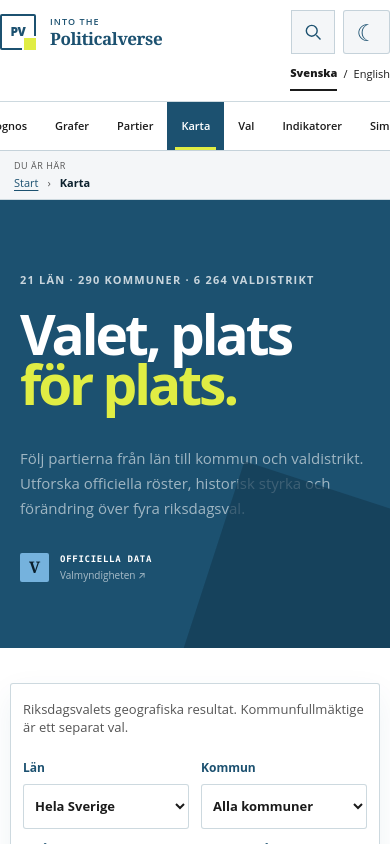
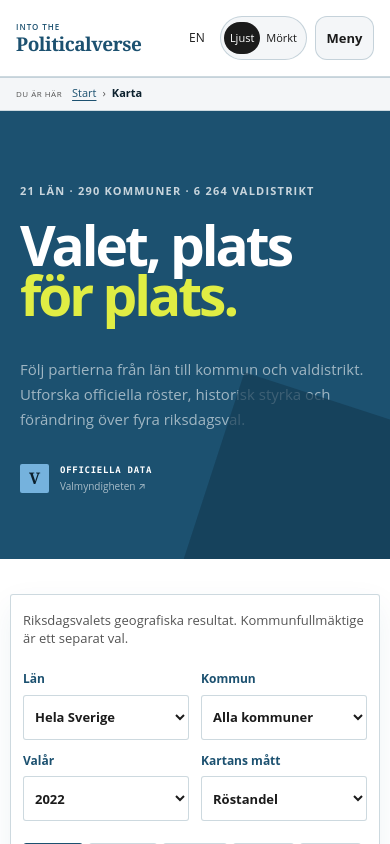
Before and after one commit to willrydh/Into-The-Politicalverse, a Next.js app: page /maps in a window 390 px wide. Shown: the top 844 px of the page. Built offline with nearby package versions, Linux system fonts and the light colour scheme.

Commit message:
fix: replace crowded mobile tabs with compact menu (#12)
Co-authored-by: William Rydh <williamrydh@gmail.com>

```diff
--- a/app/globals.css
+++ b/app/globals.css
@@ -1485,8 +1485,49 @@ button { color: inherit; }
 [data-theme="dark"] .classification-badge { border-color:#8b7592; }
 [data-theme="dark"] .local-missing-key { background:repeating-linear-gradient(45deg,#243744 0 3px,#5b7382 3px 4px); }
 @media (max-width:1100px) { .theme-toggle__label { display:none; } }
-@media (max-width:600px) {
-  .site-header__utility-inner { flex-wrap:wrap; gap:8px; padding:10px 0; }
-  .site-header__utility-inner .wordmark { margin-right:auto; }
-  .site-header__utility-inner .language-switcher { width:100%; justify-content:flex-end; margin-top:-5px; }
-}
+/* Mobile navigation is a disclosure: the full navigation stays vertically
+   readable, with its own scroll area on short screens. */
+.header-menu-button, .primary-nav__icon, .primary-nav__mobile-only,
+.language-switcher__short, .theme-toggle__options { display: none; }
+@media (max-width: 980px) {
+  .site-header__utility-inner { width:100%; min-height:76px; padding:10px 16px; gap:8px; flex-wrap:nowrap; }
+  .site-header__utility-inner .wordmark { margin-right:auto; gap:8px; min-width:0; }
+  .site-header .wordmark__mark { display:none; }
+  .site-header .wordmark__text small { font-size:8px; }
+  .site-header .wordmark__text strong { font-size:19px; }
+  .site-header .header-search { display:none; }
+  .site-header__utility-inner .language-switcher { order:1; width:auto; margin:0; gap:0; font-size:12px; }
+  .language-switcher__full, .language-switcher > span, .language-switcher a[aria-current="page"] { display:none; }
+  .language-switcher__short { display:inline; }
+  .language-switcher a { display:grid; place-items:center; min-height:44px; min-width:30px; padding:0 4px; }
+  .site-header .theme-toggle { order:2; padding:3px; gap:0; border-radius:24px; min-height:44px; color:var(--ink); background:var(--paper); }
+  .site-header .theme-toggle__moon, .site-header .theme-toggle__sun, .site-header .theme-toggle__label { display:none; }
+  .theme-toggle__options { display:flex; align-items:center; gap:0; font-size:11px; }
+  .theme-toggle__options span { padding:8px 6px; border-radius:20px; }
+  [data-theme-option="light"] { background:var(--ink); color:var(--surface); }
+  [data-theme="dark"] [data-theme-option="light"] { background:transparent; color:inherit; }
+  [data-theme="dark"] [data-theme-option="dark"] { background:var(--ink); color:var(--surface); }
+  .header-menu-button { order:3; display:block; flex-shrink:0; min-height:44px; min-width:59px; border:1px solid var(--line); border-radius:12px; padding:10px; background:var(--paper); color:var(--ink); font-size:13px; font-weight:650; cursor:pointer; }
+  .header-menu-button[aria-expanded="true"] { background:var(--brand-surface); color:var(--white); }
+  .site-header__navigation { display:none; position:absolute; top:calc(100% + 6px); left:12px; right:12px; border:1px solid var(--line); border-radius:18px; background:var(--surface); box-shadow:0 14px 40px rgba(0,0,0,.18); overflow:hidden; }
+  .site-header[data-menu-open="true"] .site-header__navigation { display:block; }
+  .site-header__navigation-inner { width:100%; min-height:0; padding:0; }
+  .primary-nav { display:flex; flex-direction:column; width:100%; min-height:0; max-height:calc(100vh - var(--site-header-height,110px) - 24px); max-height:calc(100dvh - var(--site-header-height,110px) - 24px); padding:10px; overflow-x:hidden; overflow-y:auto; overscroll-behavior:contain; scrollbar-width:thin; }
+  .primary-nav__link { display:flex; align-items:center; justify-content:flex-start; gap:16px; min-height:50px; min-width:0; padding:10px 16px; border-radius:10px; font-size:16px; font-weight:500; }
+  .primary-nav__icon { display:block; flex-shrink:0; }
+  .primary-nav__link::after { display:none; }
+  .primary-nav__link.is-active { box-shadow:inset 4px 0 0 var(--acid); }
+  .primary-nav__mobile-only { display:flex; }
+  .primary-nav__mobile-only:first-child { border-bottom:1px solid var(--line); border-radius:0; margin-bottom:4px; font-size:14px; color:var(--muted); }
+  .header-cycle { display:none; }
+  .site-location__inner { display:flex; align-items:baseline; gap:10px; width:100%; min-height:32px; padding:7px 16px; font-size:11px; }
+  .site-location__label { display:block; margin:0; font-size:8px; }
+  .site-location ol { gap:3px 6px; }
+  .site-location li { gap:6px; }
+}
+@media (max-width:360px) {
+  .site-header__utility-inner { gap:4px; padding:10px 10px; }
+  .site-header .wordmark__text strong { font-size:16px; }
+  .theme-toggle__options span { padding:8px 5px; }
+  .header-menu-button { min-width:54px; padding:8px; }
+}
--- a/components/language-switcher.tsx
+++ b/components/language-switcher.tsx
@@ -12,8 +12,8 @@ export function LanguageSwitcher() {
   const route = path.replace(/^\/en(?=\/|$)/, "").replace(/^\//, "").replace(/\/$/, "");
   const destination = (ROUTES as readonly string[]).includes(route) ? path : "/";
   return <nav className="language-switcher" aria-label={locale === "sv" ? "Språk" : "Language"}>
-    <a data-language-switch="true" href={`${base}${localizedHref(destination, "sv")}${["maps", "search", "parties"].includes(route) ? query : ""}`} hrefLang="sv" lang="sv" aria-current={locale === "sv" ? "page" : undefined}>Svenska</a>
+    <a data-language-switch="true" href={`${base}${localizedHref(destination, "sv")}${["maps", "search", "parties"].includes(route) ? query : ""}`} hrefLang="sv" lang="sv" aria-label="Svenska" aria-current={locale === "sv" ? "page" : undefined}><span className="language-switcher__full">Svenska</span><span className="language-switcher__short" aria-hidden="true">SV</span></a>
     <span aria-hidden="true">/</span>
-    <a data-language-switch="true" href={`${base}${localizedHref(destination, "en")}${["maps", "search", "parties"].includes(route) ? query : ""}`} hrefLang="en" lang="en" aria-current={locale === "en" ? "page" : undefined}>English</a>
+    <a data-language-switch="true" href={`${base}${localizedHref(destination, "en")}${["maps", "search", "parties"].includes(route) ? query : ""}`} hrefLang="en" lang="en" aria-label="English" aria-current={locale === "en" ? "page" : undefined}><span className="language-switcher__full">English</span><span className="language-switcher__short" aria-hidden="true">EN</span></a>
   </nav>;
 }
--- a/components/site-header.tsx
+++ b/components/site-header.tsx
@@ -1,5 +1,5 @@
 "use client";
-import { useEffect, useRef } from "react";
+import { useEffect, useRef, useState } from "react";
 import { Localize, useLocale } from "@/components/localize";
 import Link from "next/link";
 import { usePathname } from "next/navigation";
@@ -22,6 +22,23 @@ const NAVIGATION = [
   { href: "/simulator", label: "Simulator" },
 ];
 
+function NavigationIcon({ href }: { href: string }) {
+  const paths: Record<string, string> = {
+    "/": "m3 10 9-7 9 7v11h-6v-8H9v8H3Z",
+    "/valnatt": "M12 3a9 9 0 1 0 9 9M12 3v9l6 3M16 3h5v5",
+    "/forecasts": "M3 18 9 12l4 3 8-11M15 4h6v6",
+    "/charts": "M4 21V12M12 21V7M20 21V3",
+    "/parties": "M5 9a3 3 0 1 0 0-6 3 3 0 0 0 0 6M19 9a3 3 0 1 0 0-6 3 3 0 0 0 0 6M1 21v-6a4 4 0 0 1 8 0v6M15 21v-6a4 4 0 0 1 8 0v6",
+    "/maps": "m2 5 6-3 8 3 6-3v17l-6 3-8-3-6 3ZM8 2v17M16 5v17",
+    "/elections": "M4 7h16v14H4ZM8 3l3 3 6-5M8 11h8",
+    "/indicators": "M3 7h18M3 17h18M8 3v8M16 13v8",
+    "/simulator": "M9 2h6M10 2v7L4 20h16L14 9V2M7 15h10",
+    "/sources": "M5 3h11l4 4v14H5ZM15 3v5h5M8 12h9M8 16h9",
+    "/search": "M10 3a7 7 0 1 0 0 14 7 7 0 0 0 0-14M15 15l6 6",
+  };
+  return <svg className="primary-nav__icon" width="22" height="22" viewBox="0 0 24 24" fill="none" stroke="currentColor" strokeWidth="1.5" strokeLinecap="round" strokeLinejoin="round" aria-hidden="true"><path d={paths[href] ?? paths["/charts"]} /></svg>;
+}
+
 export function SiteHeader() {
   const rawPathname = usePathname();
   const base = process.env.NEXT_PUBLIC_BASE_PATH ?? "";
@@ -30,7 +47,25 @@ export function SiteHeader() {
   const locale = useLocale();
   const query = useLocalQuery();
   const location = useSiteLocation();
-  const headerRef = useScrollHeader(rawPathname);
+  const [openOnPath, setOpenOnPath] = useState<string | null>(null);
+  const menuOpen = openOnPath === rawPathname;
+  const menuButton = useRef<HTMLButtonElement>(null);
+  const headerRef = useScrollHeader(rawPathname, menuOpen);
+  useEffect(() => {
+    if (!menuOpen) return;
+    const dismiss = (event: PointerEvent) => {
+      if (event.target instanceof Node && !headerRef.current?.contains(event.target)) setOpenOnPath(null);
+    };
+    const escape = (event: KeyboardEvent) => {
+      if (event.key === "Escape") { setOpenOnPath(null); menuButton.current?.focus(); }
+    };
+    const desktop = window.matchMedia("(min-width: 981px)");
+    const resize = () => { if (desktop.matches) setOpenOnPath(null); };
+    document.addEventListener("pointerdown", dismiss);
+    document.addEventListener("keydown", escape);
+    desktop.addEventListener("change", resize);
+    return () => { document.removeEventListener("pointerdown", dismiss); document.removeEventListener("keydown", escape); desktop.removeEventListener("change", resize); };
+  }, [menuOpen, headerRef]);
   const navigationRef = useRef<HTMLElement>(null);
   const page = [...NAVIGATION, { href: "/search", label: locale === "sv" ? "Sök" : "Search" }, { href: "/overview", label: locale === "sv" ? "Översikt" : "Overview" }, { href: "/sources", label: "Datakällor" }].find(item => item.href === pathname);
   const detail = location?.route === pathname && location.query === query ? location.crumbs : [];
@@ -47,7 +82,7 @@ export function SiteHeader() {
   }, [pathname]);
 
   return <Localize>{(
-    <header className="site-header" ref={headerRef}>
+    <header className="site-header" ref={headerRef} data-menu-open={menuOpen}>
       <div className="site-header__utility">
         <div className="site-header__utility-inner">
           <Link className="wordmark" href="/" aria-label="Into the Politicalverse, startsida">
@@ -57,19 +92,22 @@ export function SiteHeader() {
           <SearchTrigger />
           <ThemeToggle />
           <LanguageSwitcher />
+          <button ref={menuButton} className="header-menu-button" type="button" aria-expanded={menuOpen} aria-controls="site-navigation" onClick={() => setOpenOnPath(menuOpen ? null : rawPathname)}>{menuOpen ? (locale === "sv" ? "Stäng" : "Close") : (locale === "sv" ? "Meny" : "Menu")}</button>
         </div>
       </div>
-      <div className="site-header__navigation">
+      <div className="site-header__navigation" id="site-navigation">
         <div className="site-header__navigation-inner">
           <nav className="primary-nav" aria-label="Huvudnavigation" ref={navigationRef}>
+            <Link className="primary-nav__link primary-nav__mobile-only" href="/search/" onClick={() => setOpenOnPath(null)}><NavigationIcon href="/search" /><span>{locale === "sv" ? "Sök på hela sajten" : "Search the entire site"}</span></Link>
             {NAVIGATION.map((item) => {
               const active = item.href === "/" ? pathname === "/" : pathname === item.href || pathname.startsWith(item.href + "/");
               return (
-                <Link key={item.href} href={item.href} aria-current={active ? "page" : undefined} className={active ? "primary-nav__link is-active" : "primary-nav__link"}>
-                  {item.label}
+                <Link key={item.href} href={item.href} onClick={() => setOpenOnPath(null)} aria-current={active ? "page" : undefined} className={active ? "primary-nav__link is-active" : "primary-nav__link"}>
+                  <NavigationIcon href={item.href} /><span>{item.label}</span>
                 </Link>
               );
             })}
+            <Link className="primary-nav__link primary-nav__mobile-only" href="/sources/" onClick={() => setOpenOnPath(null)}><NavigationIcon href="/sources" /><span>{locale === "sv" ? "Datakällor" : "Data sources"}</span></Link>
           </nav>
           <div className="header-cycle"><span>Sverige</span><strong>Valet 2026</strong></div>
         </div>
--- a/components/theme-toggle.tsx
+++ b/components/theme-toggle.tsx
@@ -33,5 +33,5 @@ export function ThemeToggle() {
     const theme = dark ? "light" : "dark";
     try { localStorage.setItem(key, theme); } catch { /* The current page still changes if storage is unavailable. */ }
     apply(theme);
-  }}><span aria-hidden="true" className="theme-toggle__moon">☾</span><span aria-hidden="true" className="theme-toggle__sun">☀</span><span className="theme-toggle__label">{sv ? "Mörkt / ljust" : "Dark / light"}</span></button>;
+  }}><span aria-hidden="true" className="theme-toggle__moon">☾</span><span aria-hidden="true" className="theme-toggle__sun">☀</span><span className="theme-toggle__label">{sv ? "Mörkt / ljust" : "Dark / light"}</span><span className="theme-toggle__options" aria-hidden="true"><span data-theme-option="light">{sv ? "Ljust" : "Light"}</span><span data-theme-option="dark">{sv ? "Mörkt" : "Dark"}</span></span></button>;
 }
--- a/components/use-scroll-header.ts
+++ b/components/use-scroll-header.ts
@@ -2,7 +2,7 @@
 
 import { useEffect, useRef } from "react";
 
-export function useScrollHeader(pathname: string) {
+export function useScrollHeader(pathname: string, pinned = false) {
   const ref = useRef<HTMLElement>(null);
   useEffect(() => {
     const header = ref.current;
@@ -19,7 +19,7 @@ export function useScrollHeader(pathname: string) {
       const y = position();
       const nextDirection = Math.sign(y - previous);
       header!.dataset.scrolled = String(y > 8);
-      if (y <= header!.offsetHeight || header!.querySelector(":focus-visible")) {
+      if (pinned || y <= header!.offsetHeight || header!.querySelector(":focus-visible")) {
         header!.dataset.hidden = "false";
         anchor = y;
       } else if (nextDirection) {
@@ -44,6 +44,6 @@ export function useScrollHeader(pathname: string) {
       cancelAnimationFrame(frame);
       document.documentElement.style.removeProperty("--site-header-height");
     };
-  }, [pathname]);
+  }, [pathname, pinned]);
   return ref;
 }
```
Also changed, not shown: 2 other files (tests, documents, lock files or other folders).
